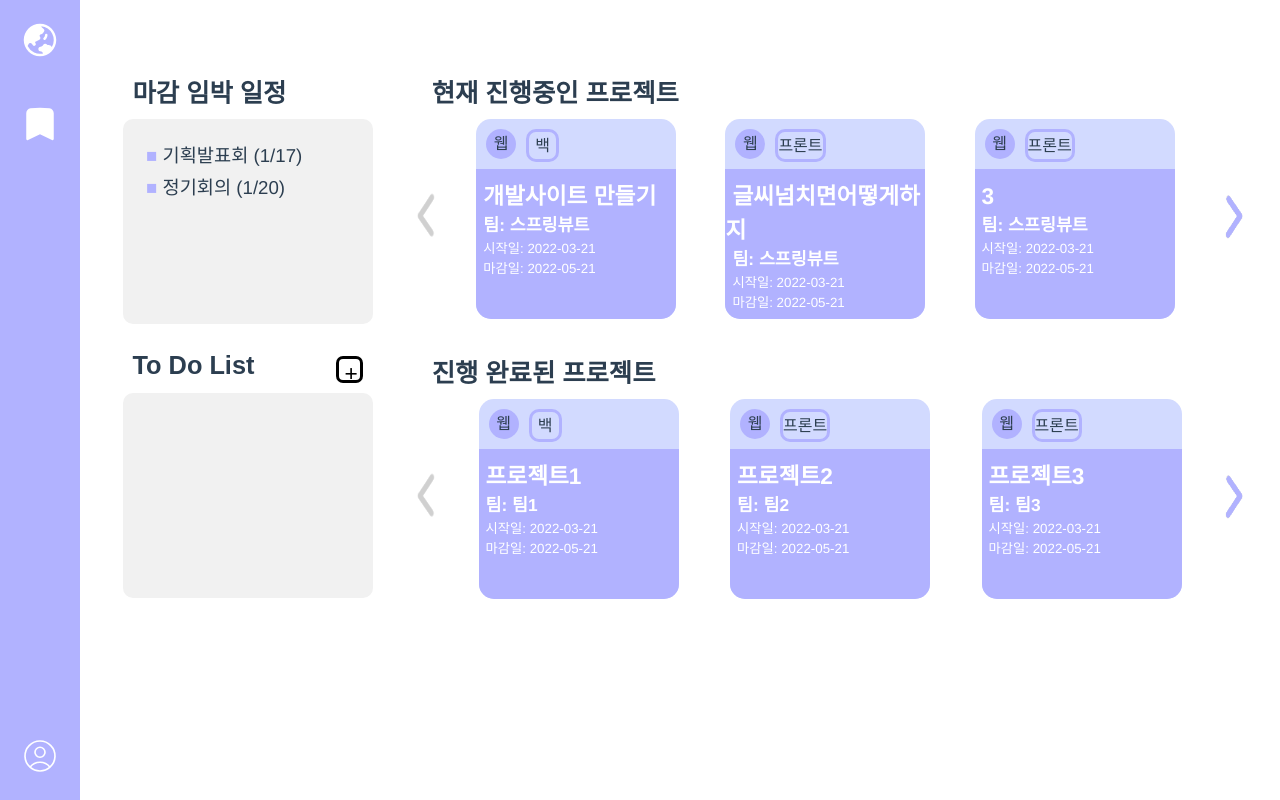
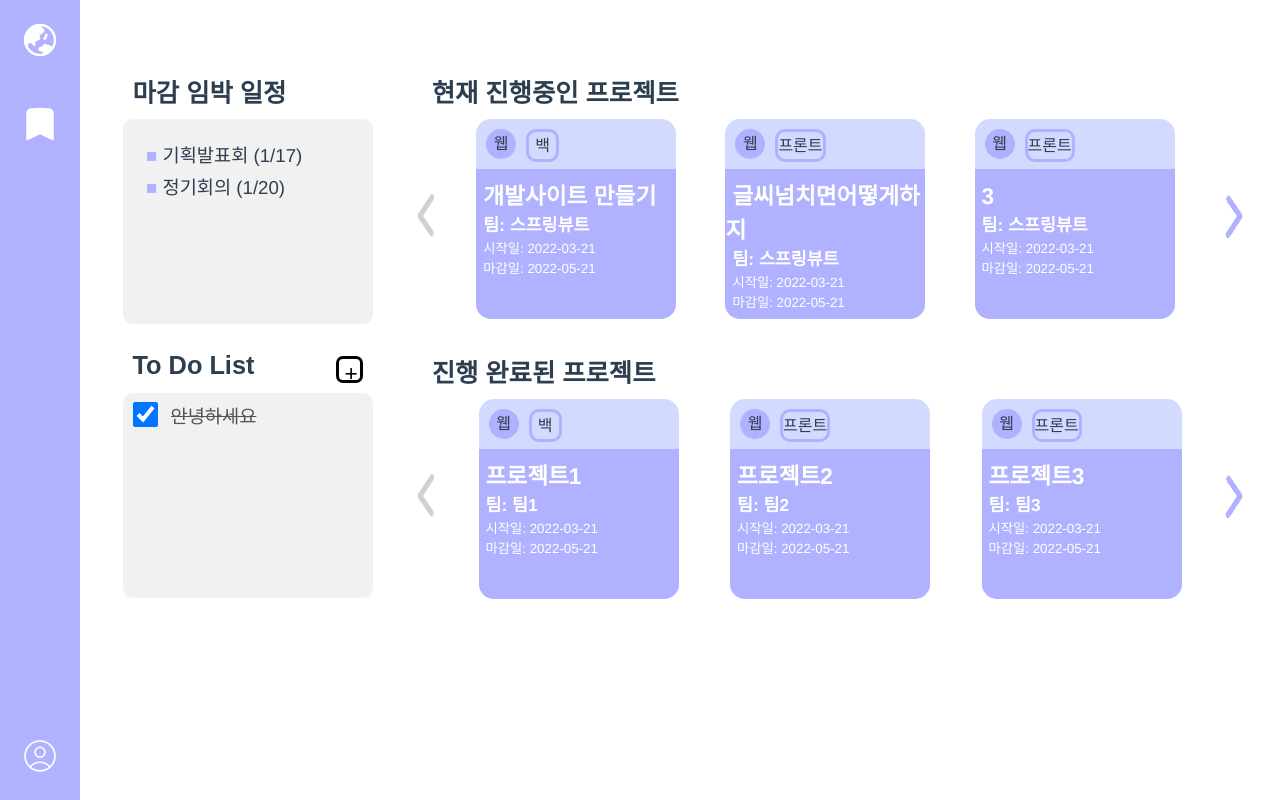
Before and after one commit to springvuet-front/frontend, a Vue app: page /mypage in a window 1280 px wide. Built offline with nearby package versions, Linux system fonts and the light colour scheme.

Commit message:
Add ToDo in Mypage

```diff
--- a/src/views/MypageView.vue
+++ b/src/views/MypageView.vue
@@ -16,7 +16,11 @@
       </div>
       <div class="listBox">
         <label>
-          <component :is="toDo" v-for="(toDo, index) in toDos" :key="index"></component>
+          <!-- <component :is="toDo" v-for="(toDo, index) in toDos" :key="index"></component> -->
+          <div class="checkToDoList" v-for="(item, index) in saveToDoList" :key="index">
+            <input id="toDoCheck" type="checkbox" v-model="item.toDoIsChecked">
+            <input type="text" v-model="item.toDoContents" :disabled="item.toDoIsChecked">
+          </div>
         </label>
       </div>
     </div>
@@ -303,6 +307,31 @@
   line-height: 1.5;
 }
 
+/* toDoList */
+.checkToDoList{
+  display: flex;
+  flex-direction: row;
+  align-items: center;
+}
+.checkToDoList input[type="checkbox"]{
+  margin-left: 10px;
+  width: 25px;
+  height: 25px;
+}
+.checkToDoList input[type="text"]{
+  width: 190px;
+  min-height: 30px;
+  border: 0;
+  font-size: 14pt;
+  background-color: #F1f1F1
+
+}
+.checkToDoList input[type="text"]:focus{
+  outline: 0;
+}
+.checkToDoList input[type="text"]:disabled{
+  text-decoration: line-through;
+}
 /* addProjectBtn */
 .addProjectBtn {
   width: 200px;
@@ -327,14 +356,14 @@
 <script>
 import LeftMenu from '@/components/LeftMenu.vue';
 // import ProjectBox from '@/components/ProjectBox.vue';
-import ToDo from '@/components/ToDo.vue';
+// import ToDo from '@/components/ToDo.vue';
 
 export default {
   name: 'MypageView',
   components: {
     LeftMenu,
     // ProjectBox,
-    ToDo
+    // ToDo
   },
   data () {
     return {
@@ -472,13 +501,14 @@ export default {
       disabledCurrentNext: false,
 
       /* toDoList */
-      toDos: [],
-      toDoContents: []
+      saveToDoList: [ { toDoIsChecked: true, toDoContents: '안녕하세요'}],
     }
   },
   methods: {
     addToDoList(){
-      this.toDos.push(ToDo);
+      // this.toDos.push(ToDo);
+      this.saveToDoList.push({ toDoIsChecked: false, toDoContents: this.toDoContents });
+      console.log(this.saveToDoList);
     },
     /* 버튼활성화 여부 계산 */
     showCurrentPast(){
@@ -529,5 +559,10 @@ export default {
       return this.completeEndIndex === this.completeProjectList.length || this.completeProjectList.length <= 3;
     }
   },
+  watch: {
+    saveToDoList:function(){
+      console.log("변경");
+    }
+  }
 }
 </script>
```
